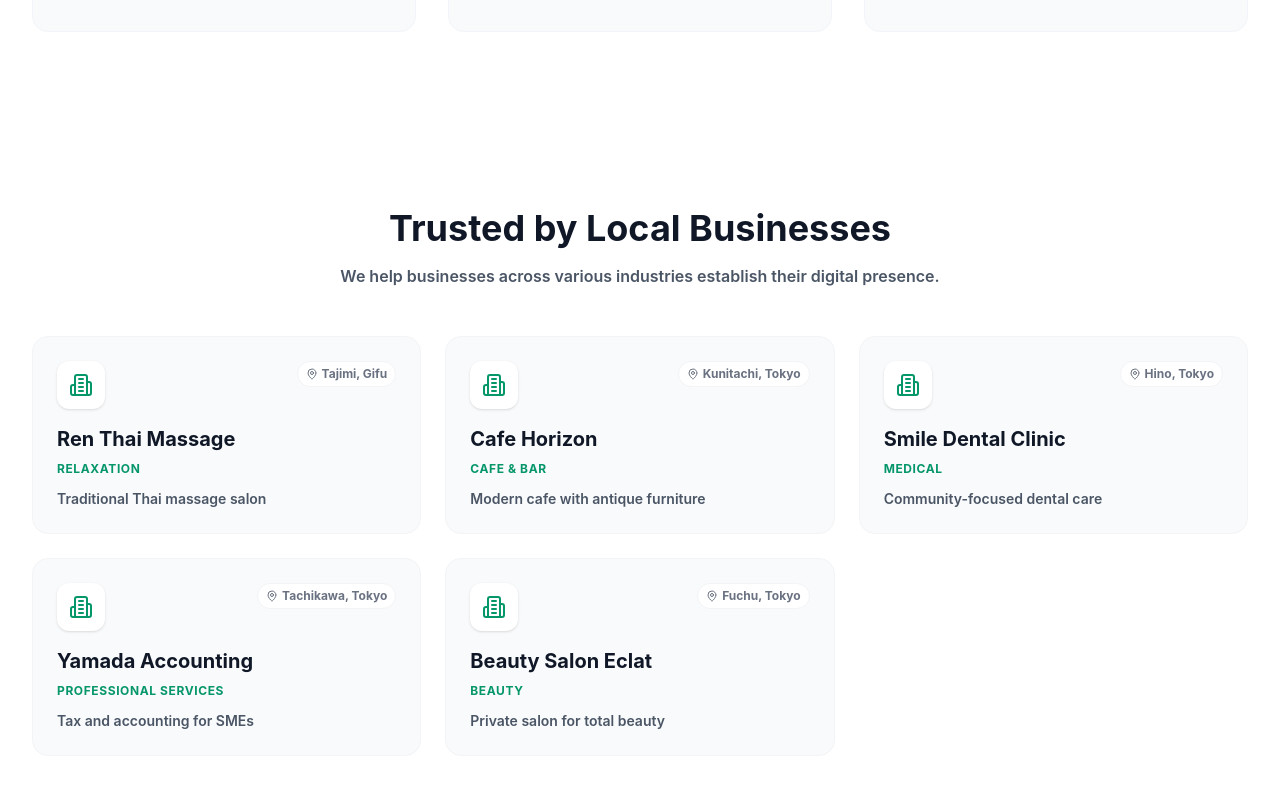
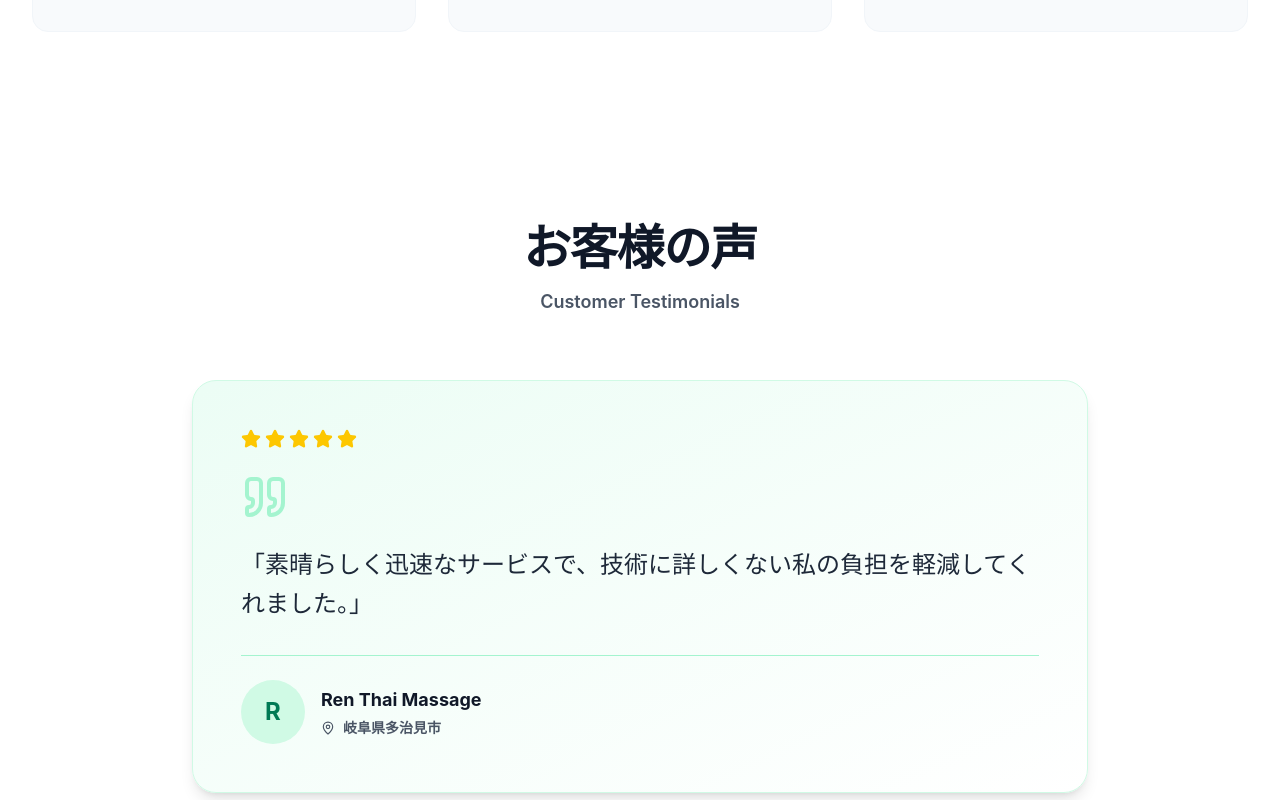
Before and after one commit to tokyowebsites/home, a React (Vite) app: page / in a window 1280 px wide. Shown: the part 1800-2600 px from the top of the page. Built offline with nearby package versions, Linux system fonts and the light colour scheme.

Commit message:
Convert Customers section to testimonial with Ren Thai Massage quote in Japanese

```diff
--- a/src/app/App.tsx
+++ b/src/app/App.tsx
@@ -25,8 +25,6 @@ export default function App() {
       <InteractiveShowcase />
 
       <ConsultingSuite />
-
-      <Testimonials />
 
       {/* Process Section with Hero Gradient */}
       <div className="relative bg-gray-50 overflow-hidden min-h-[600px]">
--- a/src/app/components/Customers.tsx
+++ b/src/app/components/Customers.tsx
@@ -1,77 +1,49 @@
-import { Building2, MapPin } from "lucide-react";
+import { Quote, Star, MapPin } from "lucide-react";
 
 export function Customers() {
-  const customers = [
-    {
-      name: "Ren Thai Massage",
-      location: "Tajimi, Gifu",
-      category: "Relaxation",
-      desc: "Traditional Thai massage salon",
-    },
-    {
-      name: "Cafe Horizon",
-      location: "Kunitachi, Tokyo",
-      category: "Cafe & Bar",
-      desc: "Modern cafe with antique furniture",
-    },
-    {
-      name: "Smile Dental Clinic",
-      location: "Hino, Tokyo",
-      category: "Medical",
-      desc: "Community-focused dental care",
-    },
-    {
-      name: "Yamada Accounting",
-      location: "Tachikawa, Tokyo",
-      category: "Professional Services",
-      desc: "Tax and accounting for SMEs",
-    },
-    {
-      name: "Beauty Salon Eclat",
-      location: "Fuchu, Tokyo",
-      category: "Beauty",
-      desc: "Private salon for total beauty",
-    },
-  ];
-
   return (
-    <section className="py-20 bg-white">
+    <section id="testimonials" className="py-24 bg-white relative overflow-hidden">
       <div className="max-w-7xl mx-auto px-4 sm:px-6 lg:px-8">
-        <div className="text-center mb-12">
-          <h2 className="text-3xl md:text-4xl font-bold text-gray-900 mb-4">
-            Trusted by Local Businesses
+        <div className="text-center max-w-3xl mx-auto mb-16">
+          <h2 className="text-4xl md:text-5xl font-bold tracking-tight text-gray-900 mb-4">
+            お客様の声
           </h2>
-          <p className="text-gray-600 max-w-2xl mx-auto">
-            We help businesses across various industries establish their digital presence.
+          <p className="text-gray-600 text-lg">
+            Customer Testimonials
           </p>
         </div>
 
-        <div className="grid grid-cols-1 md:grid-cols-2 lg:grid-cols-3 gap-6">
-          {customers.map((customer, index) => (
-            <div
-              key={index}
-              className="bg-gray-50 rounded-2xl p-6 border border-gray-100 hover:shadow-md transition-shadow"
-            >
-              <div className="flex items-start justify-between mb-4">
-                <div className="p-3 bg-white rounded-xl shadow-sm">
-                  <Building2 className="w-6 h-6 text-[#059669]" />
+        <div className="max-w-4xl mx-auto">
+          <div className="bg-gradient-to-br from-emerald-50 to-white rounded-3xl p-8 md:p-12 border border-emerald-100 shadow-lg">
+            <div className="flex items-center gap-1 mb-6">
+              {[...Array(5)].map((_, i) => (
+                <Star key={i} className="w-5 h-5 text-yellow-400 fill-yellow-400" />
+              ))}
+            </div>
+
+            <Quote className="w-12 h-12 text-emerald-200 mb-6" />
+
+            <blockquote className="text-xl md:text-2xl text-gray-800 leading-relaxed mb-8 font-medium">
+              「素晴らしく迅速なサービスで、技術に詳しくない私の負担を軽減してくれました。」
+            </blockquote>
+
+            <div className="pt-6 border-t border-emerald-200">
+              <div className="flex items-center gap-4">
+                <div className="w-16 h-16 rounded-full bg-emerald-100 flex items-center justify-center">
+                  <span className="text-2xl font-bold text-emerald-700">R</span>
                 </div>
-                <span className="inline-flex items-center gap-1 text-xs font-bold text-gray-500 bg-white px-2 py-1 rounded-full border border-gray-100">
-                  <MapPin size={12} />
-                  {customer.location}
-                </span>
+                <div>
+                  <div className="font-bold text-gray-900 text-lg mb-1">
+                    Ren Thai Massage
+                  </div>
+                  <div className="flex items-center gap-2 text-sm text-gray-600">
+                    <MapPin size={14} />
+                    <span>岐阜県多治見市</span>
+                  </div>
+                </div>
               </div>
-              <h3 className="text-xl font-bold text-gray-900 mb-2">
-                {customer.name}
-              </h3>
-              <div className="text-xs font-bold text-[#059669] mb-3 uppercase tracking-wider">
-                {customer.category}
-              </div>
-              <p className="text-sm text-gray-600">
-                {customer.desc}
-              </p>
             </div>
-          ))}
+          </div>
         </div>
       </div>
     </section>
```
Also changed, not shown: 6 other files (tests, documents, lock files or other folders).
